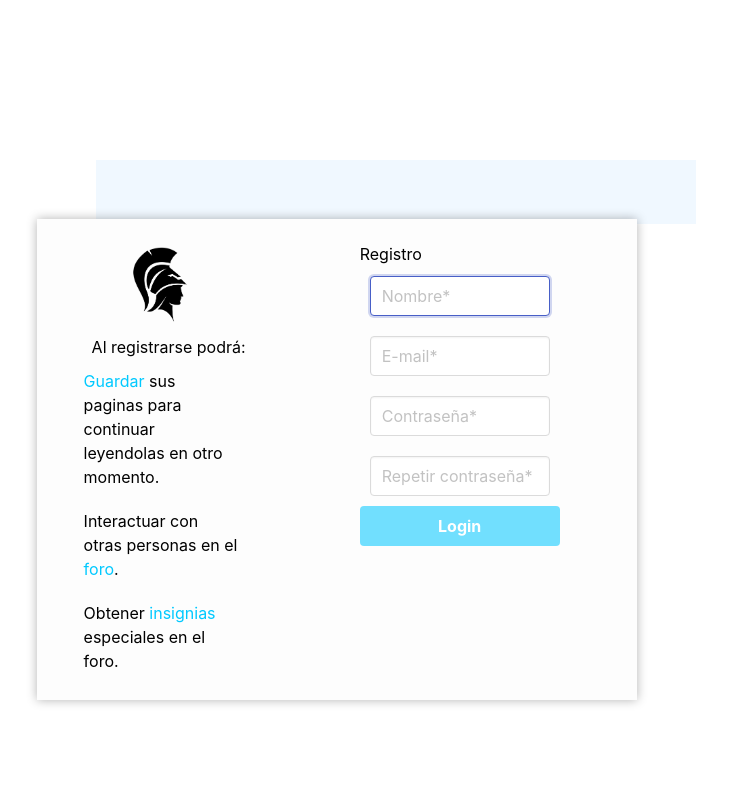
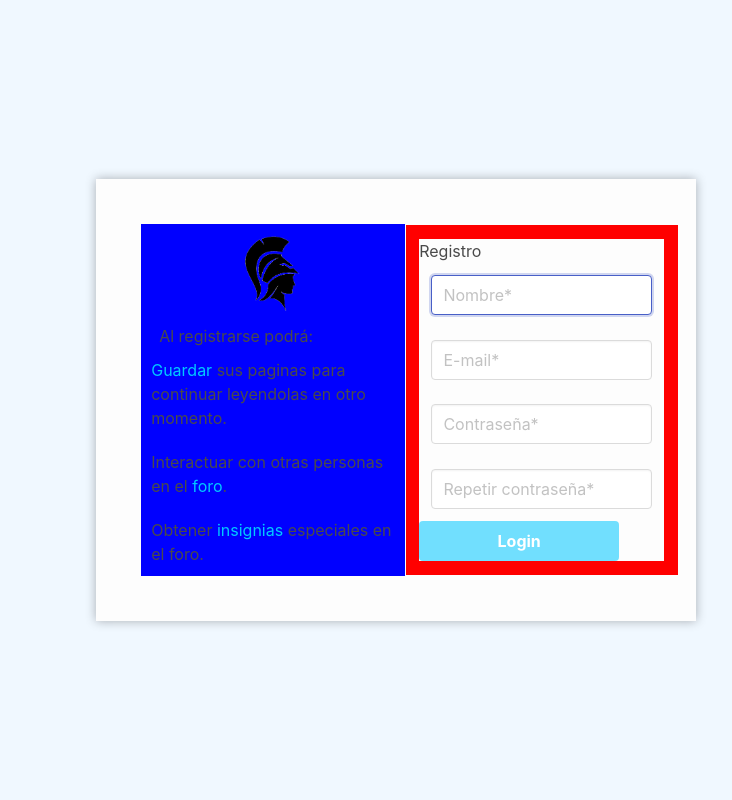
Before and after one commit to Jococa01/Proyecto-Integrado, a PHP site: page /signup.html in a window 1280 px wide. Shown: the whole page, without its empty margins (244-976 px from the left). Run offline with PHP 8.4, Linux system fonts and the light colour scheme.

Commit message:
cambios de css y estilo en el registro

```diff
--- a/index.html
+++ b/index.html
@@ -61,7 +61,7 @@
       <div class="navbar-end">
         <div class="navbar-item">
           <div class="buttons">
-            <a class="button is-primary" href="./sign up.html">
+            <a class="button is-primary" href="./signup.html">
               <strong>Sign up</strong>
             </a>
             <a class="button is-light" href="./login.html">
--- a/portal/Assets/css/sign up.css
+++ b/portal/Assets/css/signup.css
@@ -1,32 +1,33 @@
-body {
-    width: 50%;
-    max-width: 600px;
-    margin-left: auto;
-    margin-right: auto;
-    margin-top: 10em;
+.grid-container{
+    display: inline-flex;
+    margin: 0;
+    position: absolute;
     background-color: aliceblue;
-    height: fit-content;
-    padding: 2em;
-    color: black;
+    width: 100%;
+    height: 100%;
+    align-items: center;
 }
 
-.grid-container {
+.gride {
+    margin:2em auto;
+    padding: 2em;
+    align-items:center;
     display: grid;
     grid-template-columns: auto auto;
-    margin-left: 10%;
-    margin-right: 5%;
     box-shadow: 0 0 10px rgba(0, 0, 0, 0.3);
-    width: 600px;
-    overflow: hidden;
+    max-width: 600px;
+    max-height: fit-content;
 }
 
 #uno {
-    padding-right: 100px;
-    padding-left: 20px;
+    width: 100%;
+    background-color: blue;
 }
 
 #dos {
-    padding-right: 20%;
+width: 100%;
+display: grid;
+background-color: red ;
 }
 
 #boto{
--- a/signup.html
+++ b/signup.html
@@ -1,43 +1,27 @@
-<!DOCTYPE HTML PUBLIC "-//W3C//DTD HTML 4.01//EN" "http://www.w3.org/TR/html4/strict.dtd">
-<html lang="es-ES">
-
+<!DOCTYPE html>
+<html lang="en">
   <head>
     <meta charset="UTF-8">
     <meta http-equiv="X-UA-Compatible" content="IE=edge">
     <meta name="viewport" content="width=device-width, initial-scale=1.0">
     <link rel="stylesheet" href="./portal/Assets/css/sample.css">
+    <link rel="stylesheet" href="./portal/Assets/css/signup.css">
     <link rel="shortcut icon" href="./portal/Assets/imgs/favicon.ico">
-    <link rel="stylesheet" href=".">
-    <link rel="stylesheet" href="./portal/Assets/css/sign up.css">
-    <meta name="viewport" content="width=device-width, initial-scale=1.0">
-    <!-- <script src="./portal/Assets/Javascript/Ajax.js"></script> -->
-    <title>Sign Up</title>
-    <!-- <script>
-    function comprobarClave(){
-        clave1 = document.f1.clave1.value
-        clave2 = document.f1.clave2.value
-
-        if (clave1 == clave2)
-           alert("Las dos claves son iguales...")
-        else
-           alert("Las dos claves son distintas...\n Vuelve a poner todo pringao :)")
-    }
-
-    onClick="comprobarClave()"
-
-    </script> -->
+    <title>Log-In</title>
 </head>
 
 <body>
-    <main>
     <div class="grid-container">
+      <div class="gride">
         <div id="uno">
           <img src="./portal/Assets/imgs/Logo-black.png">
           <h3>
             &nbsp&nbsp&nbsp Al registrarse podrá:
           </h3>
           <ul>
-                    <li><font color="00C9FF">Guardar</font> sus paginas para continuar leyendolas en otro momento.</li>
+            <li>
+              <font color="00C9FF">Guardar</font> sus paginas para continuar leyendolas en otro momento.
+            </li>
 
             <li>Interactuar con otras personas en el <font color="00C9FF">foro</font>.</li>
             <li>Obtener <font color="00C9FF">insignias</font> especiales en el foro.</li>
@@ -53,14 +37,14 @@
               </div><br>
               <div><input class="input" type="password" placeholder="Contraseña*" autofocus="" required></div>
               <br>
-                        <div><input class="input" type="password" placeholder="Repetir contraseña*" autofocus=""
-                                required></div><br>
+              <div><input class="input" type="password" placeholder="Repetir contraseña*" autofocus="" required></div>
+              <br>
               <input id="boto" type="submit" value="Login" class="button is-info ">
             </form>
           </div>
         </div>
       </div>
-    </main>
+    </div>
 </body>
 
 </html>
```
Lines whose indentation alone changed are shown as unchanged.
